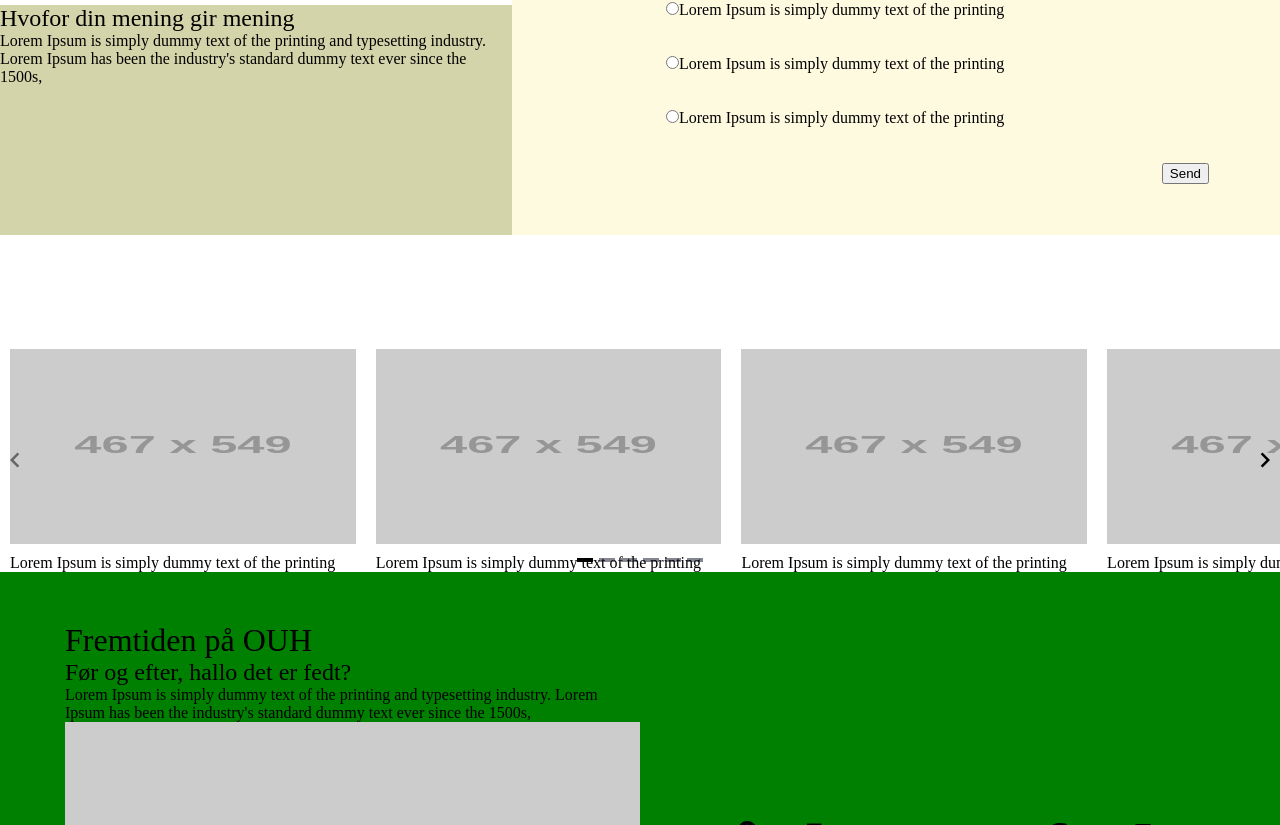
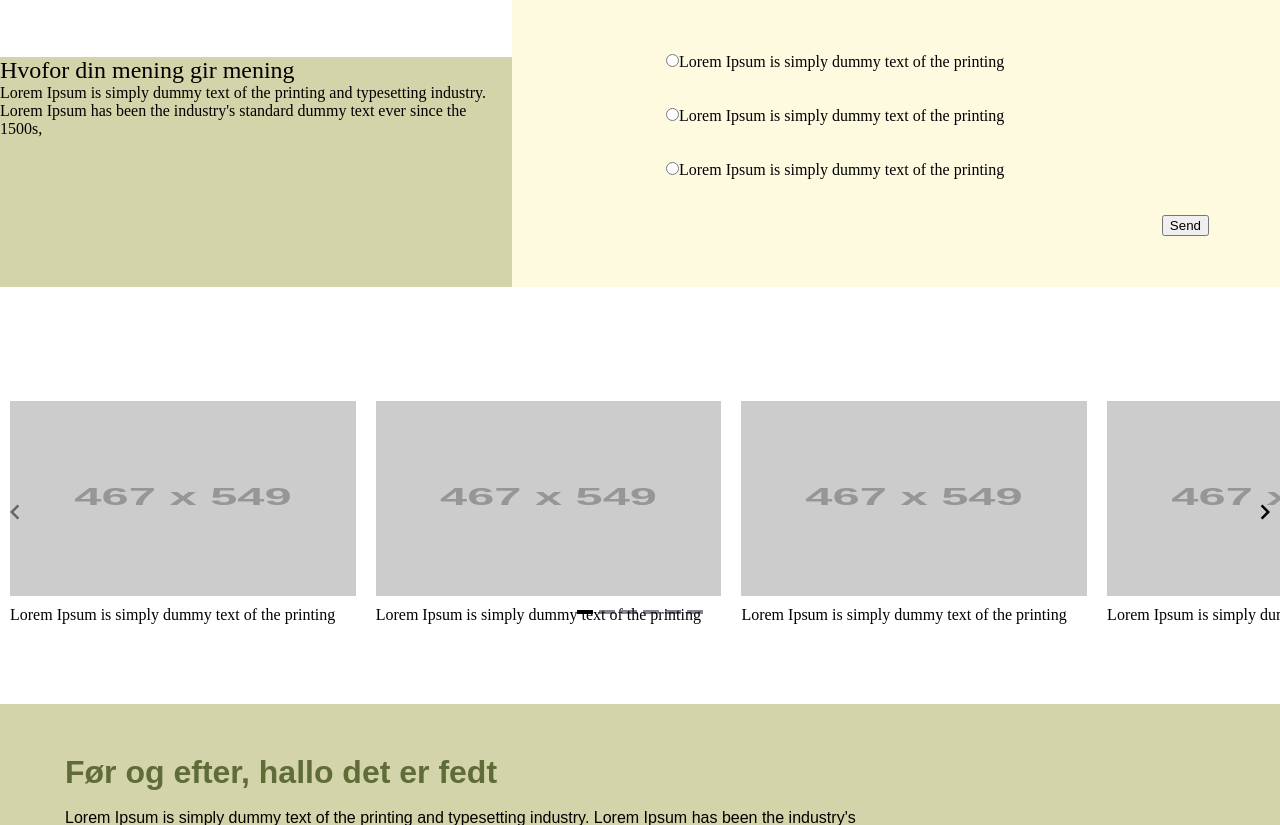
Before and after one commit to Signeamadsen97/creo-kampagne, a Vue app: page / in a window 1280 px wide. Shown: the part 3136-3961 px from the top of the page. Built offline with nearby package versions, Linux system fonts and the light colour scheme.

Commit message:
before and after section

```diff
--- a/src/components/BeforeAfterImg.vue
+++ b/src/components/BeforeAfterImg.vue
@@ -8,66 +8,88 @@ const props = defineProps({
     type: Boolean,
     default: false,
   },
+  mainHeading: {
+    type: String,
+    default: "Fremtiden på OUH",
+  },
+  subHeading: {
+    type: String,
+    default: "Før og efter, hallo det er fedt",
+  },
+  bodyText: {
+    type: String,
+    default: "Lorem Ipsum is simply dummy text of the printing and typesetting industry. Lorem Ipsum has been the industry's standard dummy text ever since the 1500s,",
+  },
+  bigText: {
+    type: String,
+    default: "Måske en fed ting eller 2?",
+  },
+  imageSrc: {
+    type: String,
+    default: "https://fakeimg.pl/853x568",
+  },
 });
 </script>
 
 <template>
-  <div class="before_wrapper" :class="{ reverse: reverse }">
-    <h1 class="before_header">Fremtiden på OUH</h1>
+  <div class="wrapper" :class="{ reverse: reverse }">
+    <h1 v-if="!reverse" class="header">{{ mainHeading }}</h1>
     <div class="grid">
       <div class="text">
         <div class="description_text"></div>
-        <h2>Før og efter, hallo det er fedt?</h2>
-        <p>
-          Lorem Ipsum is simply dummy text of the printing and typesetting
-          industry. Lorem Ipsum has been the industry's standard dummy text ever
-          since the 1500s,
-        </p>
+        <h2 class="h2_poppins">{{ subHeading }}</h2>
+        <p class="body_poppins">{{ bodyText }}</p>
       </div>
-      <img
-        src="https://fakeimg.pl/853x568"
-        alt="beforeafterimg"
-        class="before_img"
-      />
-      <h3 class="bigtext">Måske en fed ting eller 2?</h3>
+      <img :src="imageSrc" alt="beforeafterimg" class="image" />
+      <h3 class="bigtext h1_poppins">{{ bigText }}</h3>
     </div>
   </div>
 </template>
 
 <style scoped lang="scss">
-.before_wrapper {
-  background-color: green;
+.wrapper {
+  background-color: #D4D4AA;
   padding: 50px var(--wrapper-padding-x);
+  margin-top: 80px;
 
   &.reverse {
+    margin-top: -5px;
+    background-color: white;
 
-    background-color: white;
     .grid {
-      grid-template-areas:  ". text"
-                            "bigtext image";
-    }
-
-    .before_header {
-      display: none;
+      grid-template-areas:
+        "bigtext text"
+        "bigtext image";
     }
   }
+
+
 }
 
 .grid {
   display: grid;
   grid-template-columns: 1fr 1fr;
   grid-template-rows: auto auto;
-  grid-template-areas:  "text ."
-                        "image bigtext";
+  grid-template-areas:
+    "text bigtext"
+    "image bigtext";
   width: 100%;
+  column-gap: 20px;
 }
 
 .bigtext {
-  display: grid;
   align-items: center;
   font-size: 96px;
   grid-area: bigtext;
+  display: flex;
+  justify-content: center;
+  /* Center indholdet horisontalt */
+  align-items: center;
+  /* Center indholdet vertikalt */
+  text-align: center;
+  /* Centrer teksten */
 }
+
 
 .before_img {
   width: 100%;
--- a/src/views/HomeView.vue
+++ b/src/views/HomeView.vue
@@ -6,9 +6,10 @@ import PageBreaker from "@/components/PageBreaker.vue";
 import TextBox from "@/components/TextBox.vue";
 import PollBox from "@/components/PollBox.vue";
 import CaruselSlider from "@/components/CaruselSlider.vue";
+import BeforeAfterImg from "@/components/BeforeAfterImg.vue";
 
 import { ref } from "vue";
-import BeforeAfterImg from "@/components/BeforeAfterImg.vue";
+
 
 const items = ref([
   {
@@ -65,7 +66,7 @@ const items = ref([
     <div class="text-media-grid">
       <TextMedia heading="Om os" grid-heading="Lorem ipsum dolor sit amet consectetur adipisicing elit. Quos, minus."
         grid-text-top="Lorem ipsum dolor sit amet consectetur, adipisicing elit. Distinctio vel eius aperiam dicta, consequatur debitis accusantium, eaque voluptates ullam facilis reiciendis commodi ducimus dolorum! Asperiores quasi quas ipsum, repellat ut, nostrum, reiciendis minima id consectetur vel saepe nemo odio est. Aliquam dolore consequuntur consequatur, natus in perspiciatis magnam expedita atque?"
-        grid-image-src="https://fakeimg.pl/467x549" :overflow="true" />
+        grid-image-src="https://fakeimg.pl/467x549" />
       <TextMedia heading="" grid-heading="Lorem ipsum dolor sit amet consectetur adipisicing elit. Quos, minus."
         grid-text-top="Lorem ipsum dolor sit amet consectetur, adipisicing elit. Distinctio vel eius aperiam dicta, consequatur debitis accusantium, eaque voluptates ullam facilis reiciendis commodi ducimus dolorum! Asperiores quasi quas ipsum, repellat ut, nostrum, reiciendis minima id consectetur vel saepe nemo odio est. Aliquam dolore consequuntur consequatur, natus in perspiciatis magnam expedita atque?"
         grid-image-src="https://fakeimg.pl/467x549" :reverse="true" />
@@ -81,8 +82,14 @@ const items = ref([
     </div>
 
     <CaruselSlider :slides="items" />
-    <BeforeAfterImg />
-    <BeforeAfterImg :reverse="true" />
+
+    <BeforeAfterImg mainHeading="" subHeading="Før og efter, hallo det er fedt"
+      bodyText="Lorem Ipsum is simply dummy text of the printing and typesetting industry. Lorem Ipsum has been the industry's standard dummy text ever since the 1500s,"
+      bigText="Måske en fed ting eller 2?" imageSrc="https://fakeimg.pl/853x568" />
+
+    <BeforeAfterImg :reverse="true" mainHeading="Reverseret Sektion" subHeading="Dette er en reverseret sektion"
+      bodyText="Dette er noget anderledes tekst for den reverserede sektion." bigText="Nogle store ord her!"
+      imageSrc="https://fakeimg.pl/853x568" />
   </main>
 </template>
 
```
